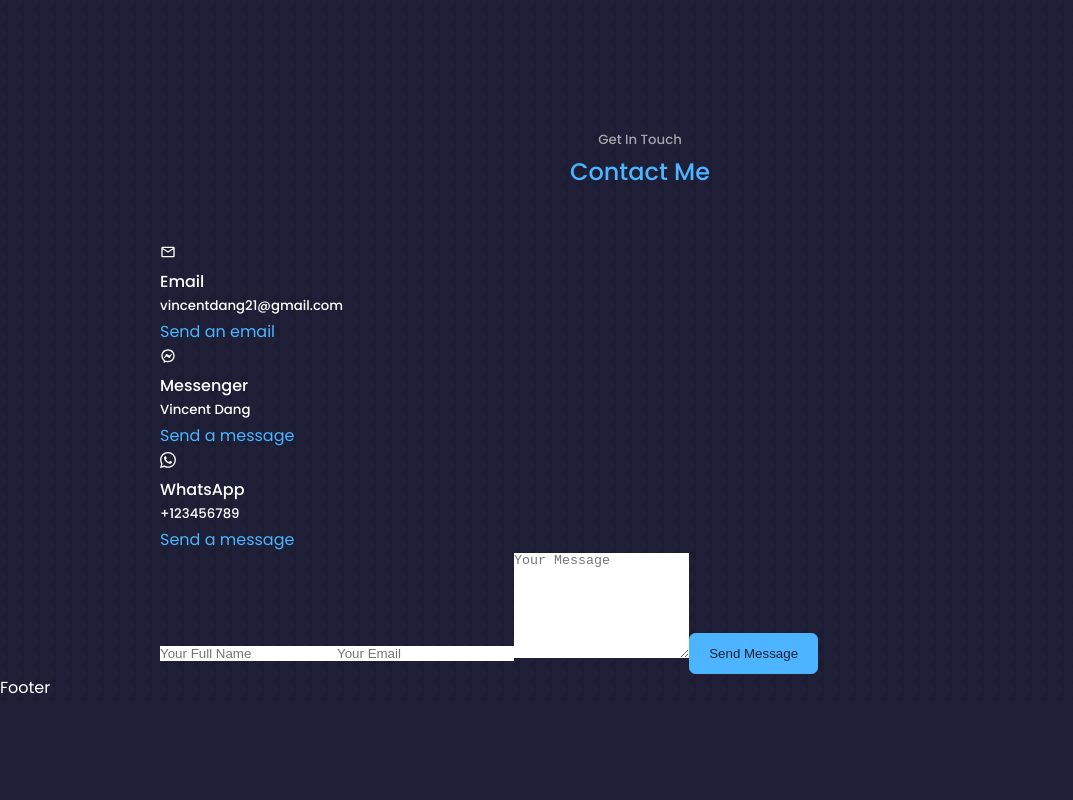
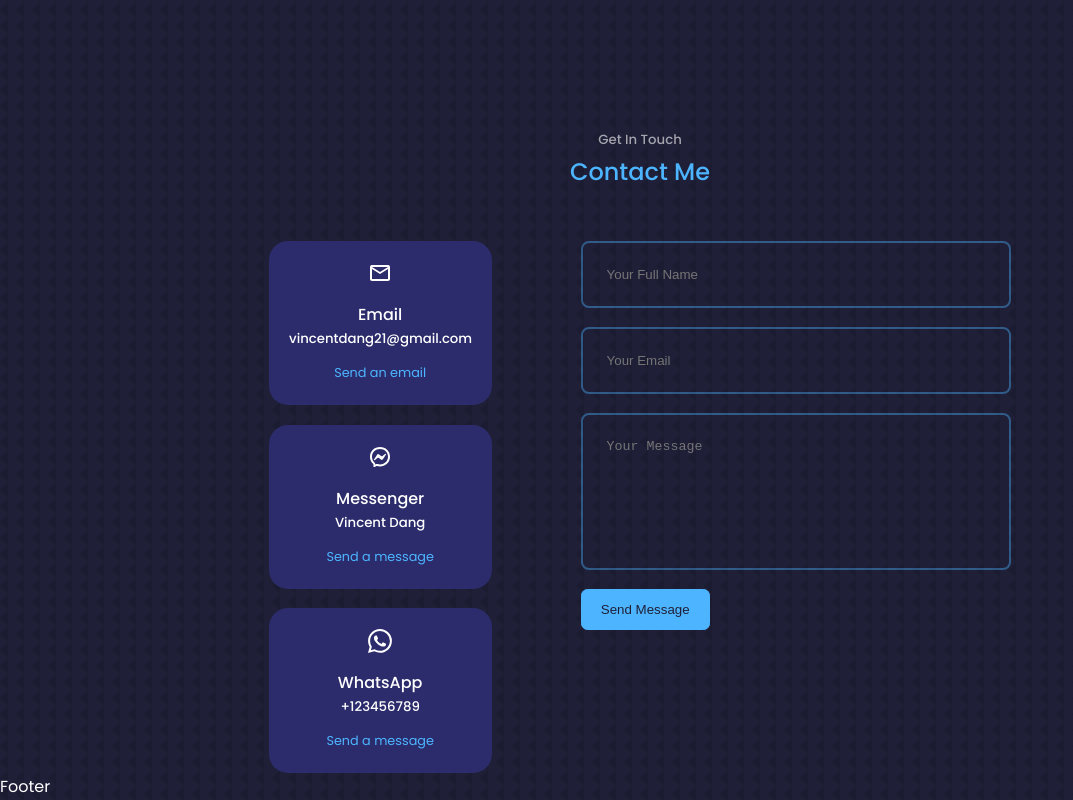
Before and after one commit to huddah01/react-portfolio-2, a React (Create React App) app: page / in a window 1280 px wide. Shown: the part 4622-5422 px from the top of the page, without its empty margins (0-1073 px from the left). Before the commit the page ends 5323 px from the top, so only its background shows below. Built offline with nearby package versions, Linux system fonts and the light colour scheme.

Commit message:
contact section and email
contact section styled not personalized fully yet also emailing section is done

```diff
--- a/package.json
+++ b/package.json
@@ -6,6 +6,7 @@
     "@testing-library/jest-dom": "^5.16.5",
     "@testing-library/react": "^13.4.0",
     "@testing-library/user-event": "^13.5.0",
+    "emailjs-com": "^3.2.0",
     "react": "^18.2.0",
     "react-dom": "^18.2.0",
     "react-icons": "^4.7.1",
--- a/src/components/contact/Contact.jsx
+++ b/src/components/contact/Contact.jsx
@@ -3,8 +3,25 @@
 import {MdOutlineMail} from 'react-icons/md'
 import {RiMessengerLine} from 'react-icons/ri'
 import {BsWhatsapp} from 'react-icons/bs'
+import { useRef } from 'react';
+import emailjs from 'emailjs-com'
 
 const Contact = () => {
+  const form = useRef();
+
+  const sendEmail = (e) => {
+    e.preventDefault();
+
+    emailjs.sendForm('service_ljwkh3p', 'template_bikvvfi', form.current, 'nwLAyETAF5-UIm38u')
+
+    e.target.reset()
+
+      .then((result) => {
+          console.log(result.text);
+      }, (error) => {
+          console.log(error.text);
+      });
+  };
   return (
     <section id='contact'>
       <h5>Get In Touch</h5>
@@ -13,28 +30,28 @@
       <div className="container contact__container">
         <div className="contact__options">
           <article className="contact__option">
-            <MdOutlineMail/>
+            <MdOutlineMail className='contact__option-icon'/>
             <h4>Email</h4>
             <h5>vincentdang21@gmail.com</h5>
             <a href="mailto:vincentdang21@gmail.com" target='_blank'>Send an email</a>
           </article>
 
           <article className="contact__option">
-            <RiMessengerLine/>
+            <RiMessengerLine className='contact__option-icon'/>
             <h4>Messenger</h4>
             <h5>Vincent Dang</h5>
             <a href="https://m.me/morningwo.od69" target='_blank'>Send a message</a>
           </article>
 
           <article className="contact__option">
-            <BsWhatsapp/>
+            <BsWhatsapp className='contact__option-icon'/>
             <h4>WhatsApp</h4>
             <h5>+123456789</h5>
             <a href="https://api.whatsapp.com/send?phone+123456789" target='_blank'>Send a message</a>
           </article>
         </div>
         {/* END OF CONTACT OPTIONS */}
-        <form action="">
+        <form ref={form} onSubmit={sendEmail}>
           <input type='text' name='name' placeholder='Your Full Name' required />
           <input type='email' name='email' placeholder='Your Email' required />
           <textarea name="message" rows="7" placeholder='Your Message' required></textarea>
--- a/src/components/contact/contact.css
+++ b/src/components/contact/contact.css
@@ -0,0 +1,69 @@
+.container.contact__container {
+    width: 58%;
+    display: grid;
+    grid-template-columns: 30% 58%;
+    gap: 12%;
+}
+
+.contact__options {
+    display: flex;
+    flex-direction: column;
+    gap: 1.2rem;
+}
+
+.contact__option {
+    background: var(--color-bg-variant);
+    padding: 1.2rem;
+    border-radius: 1.2rem;
+    text-align: center;
+    border: 1px solid transparent;
+    transition: var(--transition);
+}
+
+.contact__option:hover {
+    background: transparent;
+    border-color:var(--color-primary-variant);
+}
+
+.contact__option-icon {
+    font-size: 1.5rem;
+    margin-bottom: 0.5rem;
+}
+
+.contact__option a {
+    margin-top: 0.7rem;
+    display: inline-block;
+    font-size: 0.8rem;
+}
+
+/* ================ FORM =============== */
+form {
+    display: flex;
+    flex-direction: column;
+    gap: 1.2rem;
+}
+
+input, textarea {
+    width: 100%;
+    padding: 1.5rem;
+    border-radius: 0.5rem;
+    background: transparent;
+    border: 2px solid var(--color-primary-variant);
+    resize: none;
+    color: var(--color-white);
+}
+
+/* ================== MEDIA QUERIES(MEDIUM DEVICES) ================ */
+@media screen and (max-width: 1024px) {
+    .container.contact__container {
+        grid-template-columns: 1fr;
+        gap: 2rem;
+    }
+}
+
+/* ================== MEDIA QUERIES(SMALL DEVICES) ================ */
+@media screen and (max-width: 600px) {
+    .container.contact__container {
+        width: var(--container-width-sm);
+    }
+}
```
Also changed, not shown: 1 other file (tests, documents, lock files or other folders).
